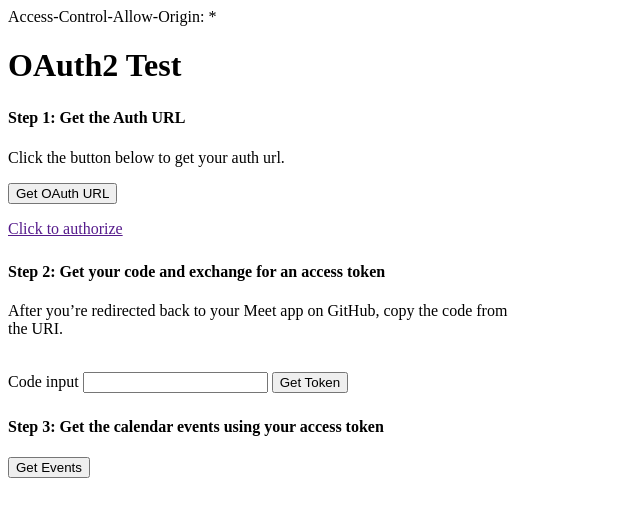
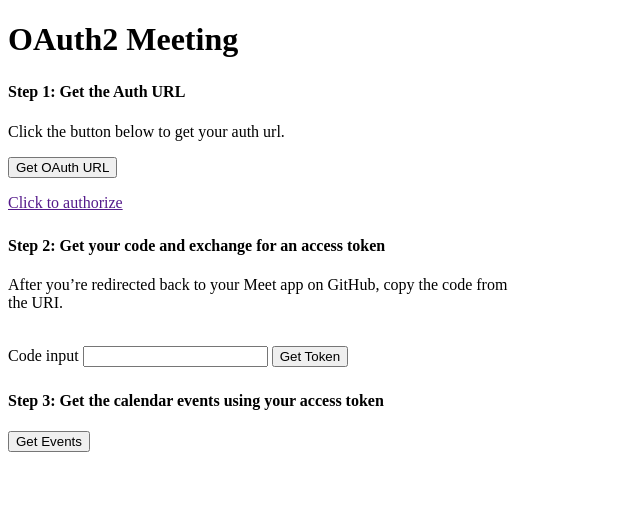
Before and after one commit to appjedi/hello, a plain HTML site: page auth.html in a window 1280 px wide. Shown: the whole page, without its empty margins (0-640 px from the left). Drawn offline with nearby package versions, Linux system fonts and the light colour scheme.

Commit message:
Update auth.html

```diff
--- a/auth.html
+++ b/auth.html
@@ -2,7 +2,7 @@
 <html lang="en">
 
 <head>
-  Access-Control-Allow-Origin: *
+
   <meta charset="utf-8" />
   <meta http-equiv="x-ua-compatible" content="ie=edge" />
   <meta name="viewport" content="width=device-width, initial-scale=1" />
@@ -22,7 +22,7 @@
   </style>
 
   <main id="container">
-    <h1>OAuth2 Test</h1>
+    <h1>OAuth2 Meeting</h1>
     <h4><b>Step 1:</b> Get the Auth URL</h4>
     <p>Click the button below to get your auth url.</p>
     <button id="getURL">Get OAuth URL</button>
```
